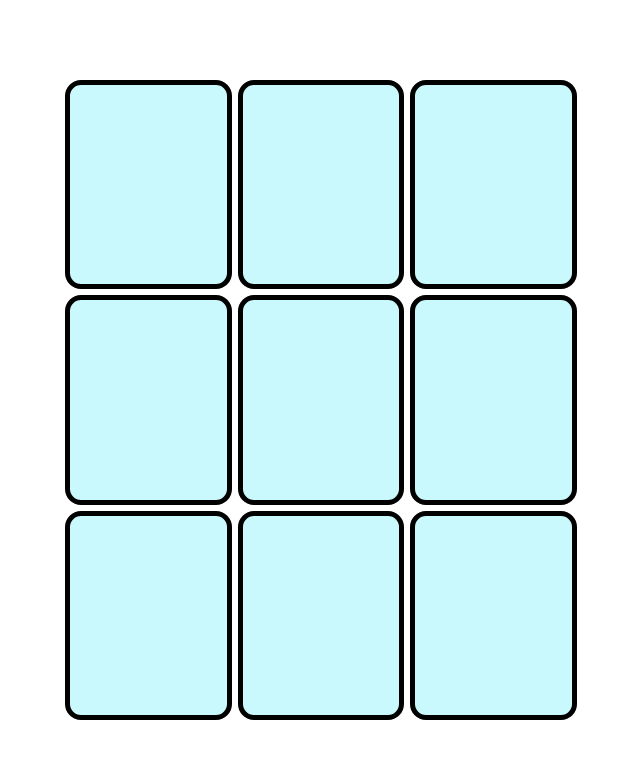
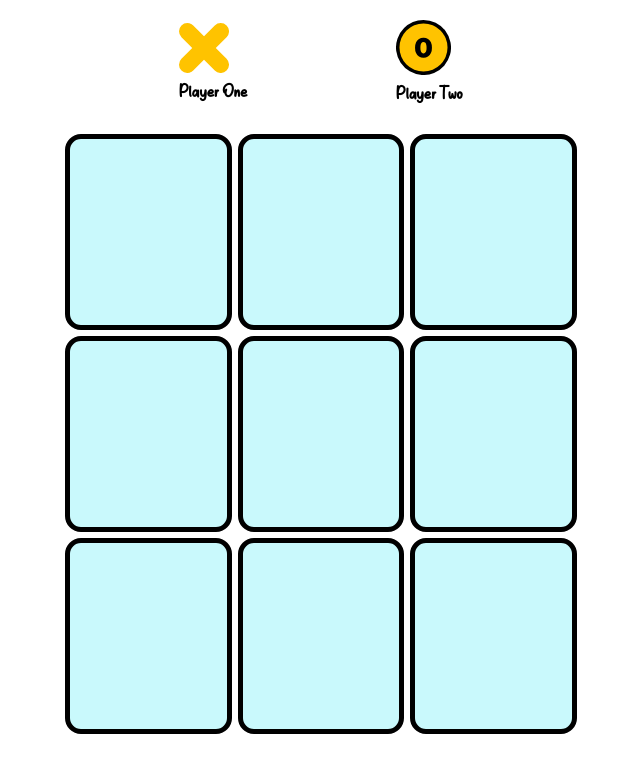
Before and after one commit to Mobinafshari/Tic-Tac-Toe-game, a React (Vite) app: page / in a window 1280 px wide. Shown: the top 772 px of the page, without its empty margins (319-959 px from the left). Built offline with nearby package versions, Linux system fonts and the light colour scheme.

Commit message:
fix: UI updated

```diff
--- a/src/App.tsx
+++ b/src/App.tsx
@@ -6,9 +6,9 @@ import styles from "./styles/index.module.scss";
 function App() {
   return (
     <ContextProvider>
-      <div className={styles["parent"]}>
+      <section className={styles["parent"]}>
         <Dooz />
-      </div>
+      </section>
       <Toaster />
     </ContextProvider>
   );
--- a/src/components/Dooz.tsx
+++ b/src/components/Dooz.tsx
@@ -1,5 +1,6 @@
 import useGameStatus from "../hooks/useGameStatus";
 import styles from "../styles/index.module.scss";
+import Players from "./Players";
 import Square from "./Square";
 
 
@@ -7,10 +8,13 @@ function Dooz() {
   const { gameOver } = useGameStatus();
 
   return (
-    <div className={styles["dooz"]}>
-      {Array.from({ length: 9 }).map((_, i) => (
-        <Square key={i} index={i} gameOver={gameOver} />
-      ))}
+    <div className={styles["container"]} >
+      <Players />
+      <div className={styles["dooz"]}>
+        {Array.from({ length: 9 }).map((_, i) => (
+          <Square key={i} index={i} gameOver={gameOver} />
+        ))}
+      </div>
     </div>
   );
 }
--- /dev/null
+++ b/src/components/Players.tsx
@@ -0,0 +1,19 @@
+import CustomIcon from "../assets/icons";
+import styles from "../styles/index.module.scss";
+
+function Players() {
+  return (
+    <div className={styles["players"]}>
+      <div className={styles["players__item"]}>
+        <CustomIcon icon="Cross" svgProps={{ width: 50 }} />
+        <p>Player One</p>
+      </div>
+      <div className={styles["players__item"]}>
+        <CustomIcon icon="O" svgProps={{ width: 55 }} />
+        <p>Player Two</p>
+      </div>
+    </div>
+  );
+}
+
+export default Players;
--- /dev/null
+++ b/src/styles/_font.scss
@@ -0,0 +1,7 @@
+@font-face {
+  font-family: 'Childhood';
+  src: url(../assets/fonts/Child-Hood.otf);
+  font-weight: 400;
+  font-style: normal;
+  font-display: swap;
+}
--- a/src/styles/index.module.scss
+++ b/src/styles/index.module.scss
@@ -2,7 +2,6 @@ body {
   padding: 0;
   margin: 0;
   box-sizing: border-box;
-  font-family: cursive;
 }
 
 .parent {
@@ -10,30 +9,36 @@ body {
   min-height: 100vh;
   background-color: white;
   display: flex;
-  align-items: center;
+  align-items: start;
   justify-content: center;
+}
+.container {
+  padding-top: 20px;
+  display: flex;
+  flex-direction: column;
+  gap: 30px;
 }
 .dooz {
   width: 40vw;
-  height: 80vh;
+  height: 75vh;
   display: grid;
   grid-template-columns: repeat(3, 1fr);
   gap: 6px;
 }
 .square {
-  background-color: #C9F9FC;
+  background-color: #c9f9fc;
   border: 5px solid black;
   border-radius: 16px;
   max-height: 200px;
-    display: flex;
-    align-items: center;
-    justify-content: center;
-  &__icon{
+  display: flex;
+  align-items: center;
+  justify-content: center;
+  &__icon {
     width: 100px;
     height: 100px;
+  }
 }
-}
-.reset-button{
+.reset-button {
   padding: 4px 10px;
   background-color: green;
   color: white;
@@ -42,3 +47,16 @@ body {
   border: none;
   width: 80px;
 }
+
+.players {
+  display: flex;
+  align-items: center;
+  padding: 0 50px;
+  justify-content: space-around;
+  gap: 20px;
+  &__item{
+    & p{
+      font-size: 20px;
+    }
+  }
+}
--- /dev/null
+++ b/src/styles/main.scss
@@ -0,0 +1,8 @@
+@use "font";
+
+* {
+  font-family: "Childhood"  , sans-serif;
+  padding: 0;
+  margin: 0;
+  box-sizing: border-box;
+}
```
Also changed, not shown: src/main.tsx (+4 -5 lines), src/assets/fonts/Child-Hood.otf (added).
